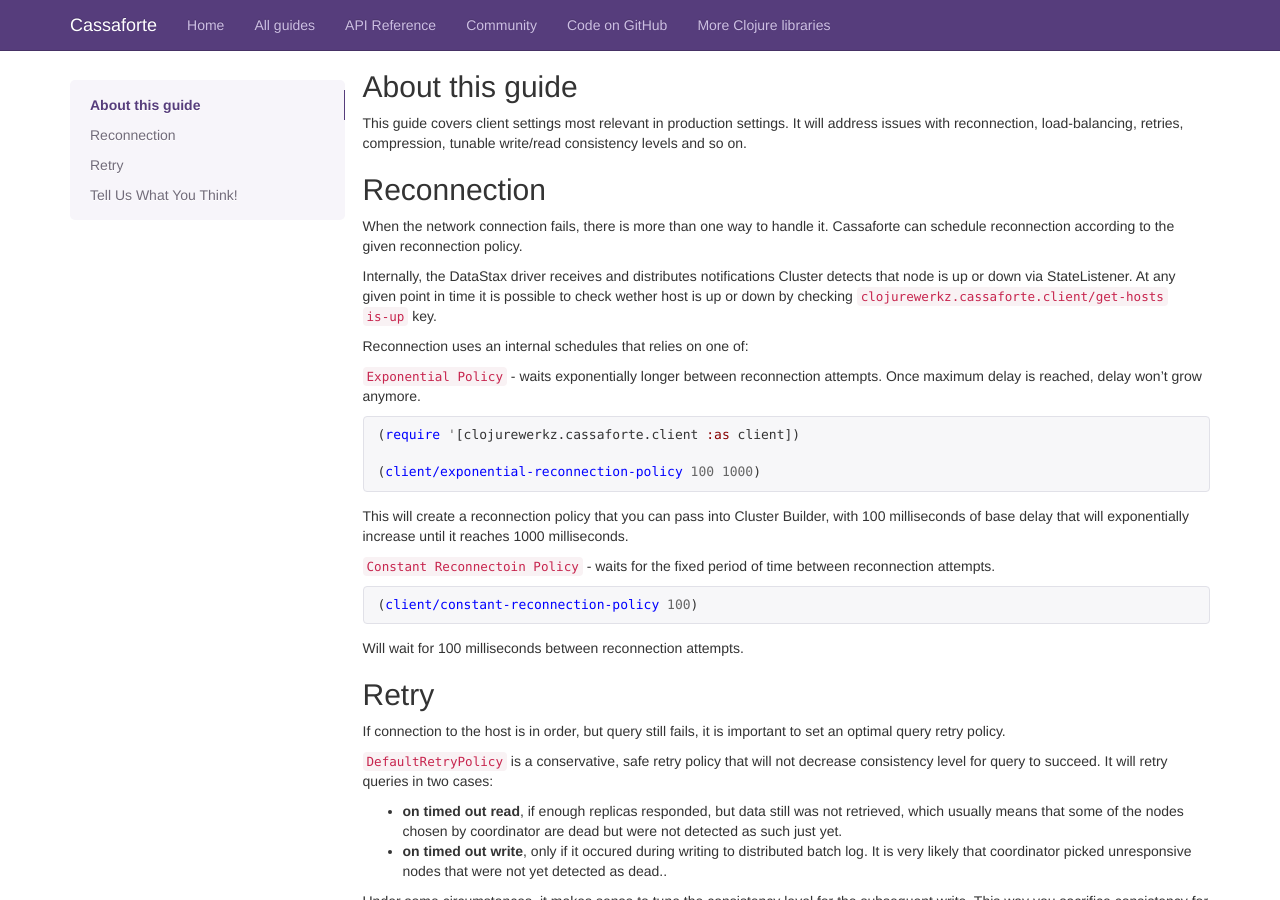
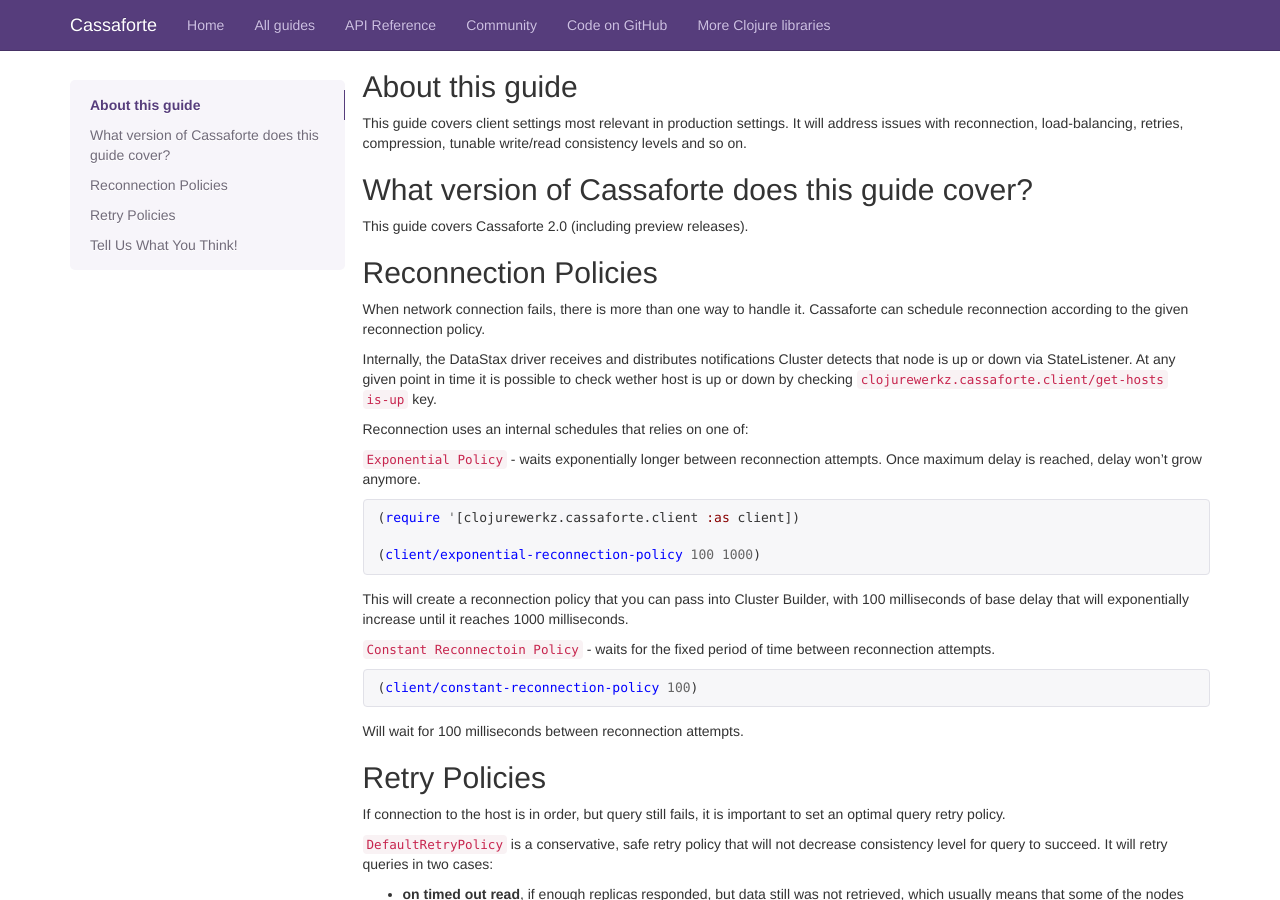
Before and after one commit to clojurewerkz/cassaforte.docs, a Jekyll site: the page built from articles/advanced_options.md, in a window 1280 px wide and 900 px high. Built offline with Jekyll 4.4.1, drawn with Linux system fonts in a browser that asks for light colours; some web fonts are replaced; Markdown is read by kramdown in place of the engine named in the settings.

Commit message:
Edit sub-headings

```diff
--- a/articles/advanced_options.md
+++ b/articles/advanced_options.md
@@ -10,14 +10,21 @@ issues with reconnection, load-balancing, retries, compression, tunable write/re
 levels and so on.
 
 
-## Reconnection
+## What version of Cassaforte does this guide cover?
 
-When the network connection fails, there is more than one way to handle it.
-Cassaforte can schedule reconnection according to the given reconnection policy.
+This guide covers Cassaforte 2.0 (including preview releases).
 
-Internally, the DataStax driver receives and distributes notifications Cluster detects that node
-is up or down via StateListener. At any given point in time it is possible to check wether host
-is up or down by checking `clojurewerkz.cassaforte.client/get-hosts` `is-up` key.
+
+## Reconnection Policies
+
+When network connection fails, there is more than one way to handle
+it.  Cassaforte can schedule reconnection according to the given
+reconnection policy.
+
+Internally, the DataStax driver receives and distributes notifications
+Cluster detects that node is up or down via StateListener. At any
+given point in time it is possible to check wether host is up or down
+by checking `clojurewerkz.cassaforte.client/get-hosts` `is-up` key.
 
 Reconnection uses an internal schedules that relies on one of:
 
@@ -41,7 +48,7 @@ of base delay that will exponentially increase until it reaches 1000 millisecond
 
 Will wait for 100 milliseconds between reconnection attempts.
 
-## Retry
+## Retry Policies
 
 If connection to the host is in order, but query still fails, it is important to set an optimal
 query retry policy.
```
